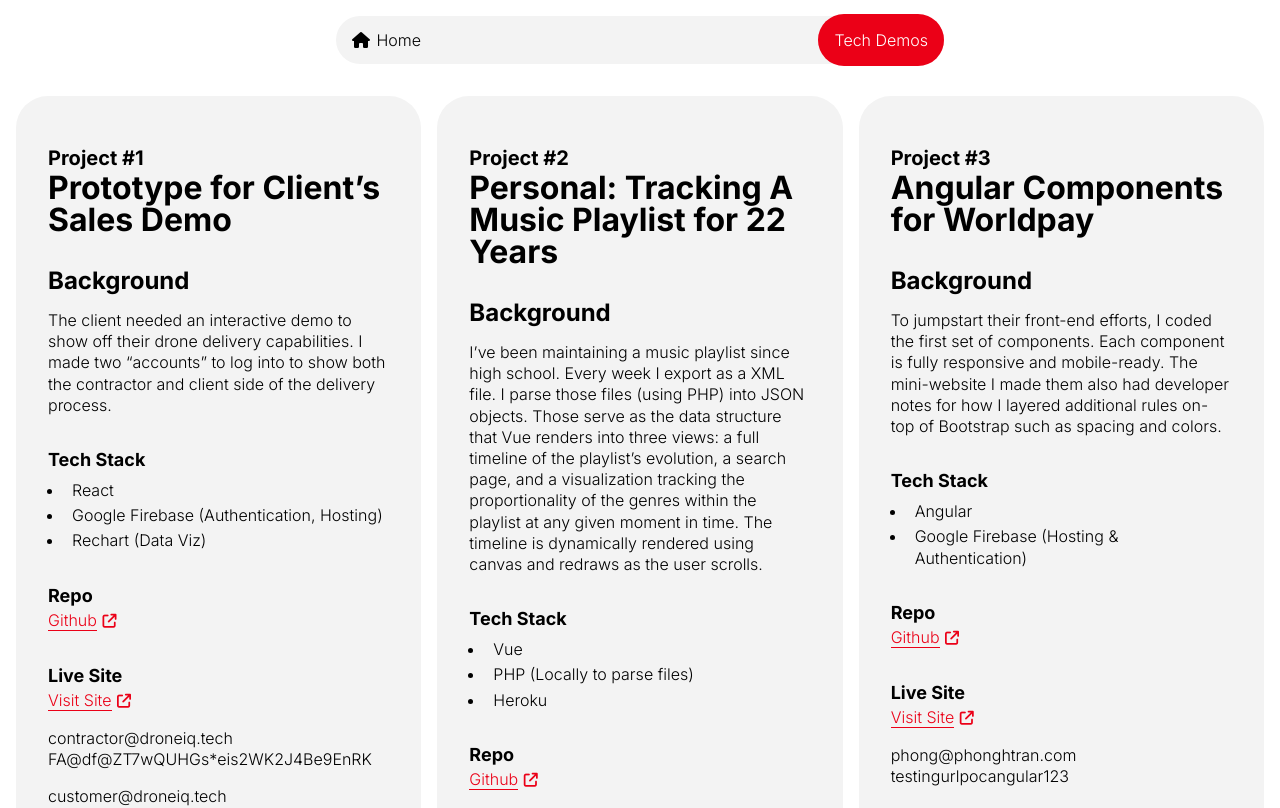
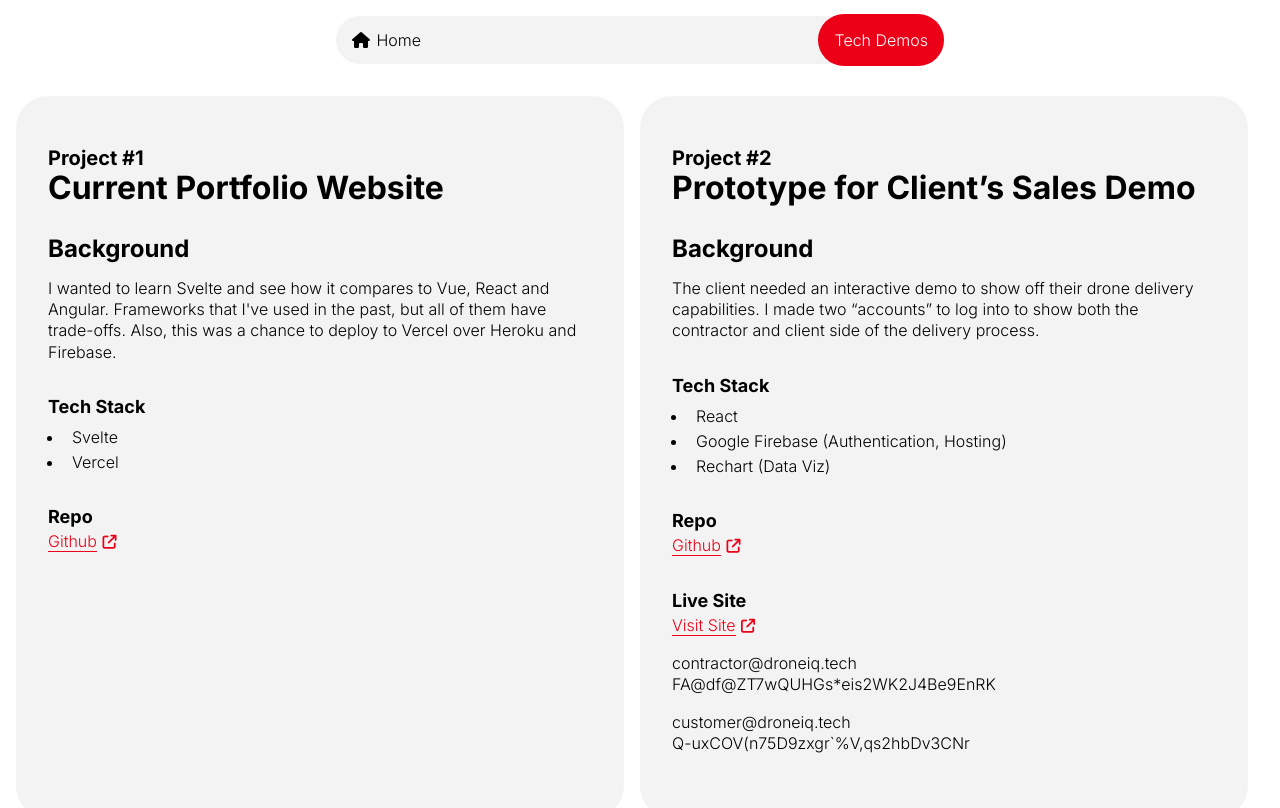
Before and after one commit to phonghtran/portfolio_v11, a SvelteKit app: page /techdemos in a window 1280 px wide. Shown: the top 808 px of the page. Built offline with nearby package versions, Linux system fonts and the light colour scheme.

Commit message:
adding this as tech demo

```diff
--- a/src/lib/contentBlock/introTechDemos.svelte
+++ b/src/lib/contentBlock/introTechDemos.svelte
@@ -55,7 +55,7 @@
 		display: flex;
 
 		justify-content: flex-start;
-		margin-bottom: 1rem;
+		margin-bottom: 0.5rem;
 		padding: 1rem;
 	}
 
--- a/src/routes/techdemos/+page.svelte
+++ b/src/routes/techdemos/+page.svelte
@@ -3,10 +3,48 @@
 </script>
 
 <NavTechDemo />
-
+<div class="wrapper">
 	<div class="containerFlex">
 		<div class="project">
 			<h4>Project #1</h4>
+			<h2>Current Portfolio Website</h2>
+			<h3>Background</h3>
+
+			<p>
+				I wanted to learn Svelte and see how it compares to Vue, React and Angular. Frameworks that
+				I've used in the past, but all of them have trade-offs. Also, this was a chance to deploy to
+				Vercel over Heroku and Firebase.
+			</p>
+			<div class="meta">
+				<div class="main">
+					<h5>Tech Stack</h5>
+					<ul>
+						<li>Svelte</li>
+						<li>Vercel</li>
+					</ul>
+				</div>
+				<div class="sidebar">
+					<h5>Repo</h5>
+
+					<a href="https://github.com/phonghtran/portfolio_v11" target="_blank">Github</a>
+					<i class="fa-solid fa-arrow-up-right-from-square"></i>
+				</div>
+			</div>
+			<!-- meta -->
+
+			<!-- <div class="galleryRow">
+				<div>
+					<img id="img3" src="../techStudies/drone1.png" alt="" />
+				</div>
+				<div><img id="img3" src="../techStudies/drone2.png" alt="" /></div>
+				<div><img id="img3" src="../techStudies/drone3.png" alt="" /></div>
+				<div><img id="img3" src="../techStudies/drone4.png" alt="" /></div>
+				<div><img id="img3" src="../techStudies/drone5.png" alt="" /></div>
+			</div> -->
+		</div>
+		<!-- project -->
+		<div class="project">
+			<h4>Project #2</h4>
 			<h2>Prototype for Client’s Sales Demo</h2>
 			<h3>Background</h3>
 
@@ -27,10 +65,12 @@
 				<div class="sidebar">
 					<h5>Repo</h5>
 
-				<a href="https://github.com/phonghtran/project-enroute-phonghtran">Github</a>
+					<a href="https://github.com/phonghtran/project-enroute-phonghtran" target="_blank"
+						>Github</a
+					>
 					<i class="fa-solid fa-arrow-up-right-from-square"></i>
 					<h5>Live Site</h5>
-				<a href="https://project-enroute-phonghtran.web.app">Visit Site </a>
+					<a href="https://project-enroute-phonghtran.web.app" target="_blank">Visit Site </a>
 					<i class="fa-solid fa-arrow-up-right-from-square"></i>
 
 					<p>
@@ -41,31 +81,24 @@
 				</div>
 			</div>
 			<!-- meta -->
-
-		<!-- <div class="galleryRow">
-				<div>
-					<img id="img3" src="../techStudies/drone1.png" alt="" />
-				</div>
-				<div><img id="img3" src="../techStudies/drone2.png" alt="" /></div>
-				<div><img id="img3" src="../techStudies/drone3.png" alt="" /></div>
-				<div><img id="img3" src="../techStudies/drone4.png" alt="" /></div>
-				<div><img id="img3" src="../techStudies/drone5.png" alt="" /></div>
-			</div> -->
 		</div>
 		<!-- project -->
+	</div>
+	<!-- containerMaxWidth -->
+	<div class="containerFlex">
 		<div class="project">
-		<h4>Project #2</h4>
+			<h4>Project #3</h4>
 			<h2>Personal: Tracking A Music Playlist for 22 Years</h2>
 
 			<h3>Background</h3>
 
 			<p>
-			I’ve been maintaining a music playlist since high school. Every week I export as a XML file. I
-			parse those files (using PHP) into JSON objects. Those serve as the data structure that Vue
-			renders into three views: a full timeline of the playlist’s evolution, a search page, and a
-			visualization tracking the proportionality of the genres within the playlist at any given
-			moment in time. The timeline is dynamically rendered using canvas and redraws as the user
-			scrolls.
+				I’ve been maintaining a music playlist since high school. Every week I export as a XML file.
+				I parse those files (using PHP) into JSON objects. Those serve as the data structure that
+				Vue renders into three views: a full timeline of the playlist’s evolution, a search page,
+				and a visualization tracking the proportionality of the genres within the playlist at any
+				given moment in time. The timeline is dynamically rendered using canvas and redraws as the
+				user scrolls.
 			</p>
 
 			<div class="meta">
@@ -80,11 +113,13 @@
 				<div>
 					<h5>Repo</h5>
 
-				<a href="https://github.com/phonghtran/Still-Good-Explorer">Github</a>
+					<a href="https://github.com/phonghtran/Still-Good-Explorer" target="_blank">Github</a>
 					<i class="fa-solid fa-arrow-up-right-from-square"></i>
 
 					<h5>Live Site</h5>
-				<a href="https://still-good-explorer.herokuapp.com/playlists">Visit Site </a>
+					<a href="https://still-good-explorer.herokuapp.com/playlists" target="_blank"
+						>Visit Site
+					</a>
 					<i class="fa-solid fa-arrow-up-right-from-square"></i>
 				</div>
 			</div>
@@ -92,7 +127,7 @@
 		</div>
 		<!-- project -->
 		<div class="project">
-		<h4>Project #3</h4>
+			<h4>Project #4</h4>
 			<h2>Angular Components for Worldpay</h2>
 
 			<h3>Background</h3>
@@ -114,14 +149,12 @@
 				<div>
 					<h5>Repo</h5>
 
-				<a
-					href="https://github.com/phonghtran/catalyst_angular_firebase_frontend
-"
+					<a href="https://github.com/phonghtran/catalyst_angular_firebase_frontend" target="_blank"
 						>Github
 					</a> <i class="fa-solid fa-arrow-up-right-from-square"></i>
 
 					<h5>Live Site</h5>
-				<a href="https://designit-angular8frontendboots.web.app">Visit Site </a>
+					<a href="https://designit-angular8frontendboots.web.app" target="_blank">Visit Site </a>
 					<i class="fa-solid fa-arrow-up-right-from-square"></i>
 
 					<p>
@@ -134,6 +167,8 @@
 		<!-- project -->
 	</div>
 	<!-- containerMaxWidth -->
+</div>
+<!-- wrapper -->
 <div class="imageGrid">
 	<h4 id="headline1" class="headline">Client’s Sales Demo</h4>
 
@@ -158,9 +193,6 @@
 
 <!-- imageGrid -->
 <style>
-	h1 {
-		text-align: center;
-	}
 	.containerFlex {
 		margin: 2rem 1rem;
 	}
@@ -173,21 +205,10 @@
 		overflow-wrap: break-word;
 		padding: 3rem 2rem;
 	}
-	.meta {
-		/* display: flex; */
-	}
 
 	.meta div {
 		flex: 1;
 		overflow-wrap: break-word;
-	}
-
-	.galleryRow {
-		display: flex;
-	}
-
-	.galleryRow div {
-		flex: 1;
 	}
 
 	img {
@@ -215,20 +236,28 @@
 	}
 
 	@media (min-width: 1200px) {
+		.wrapper {
+			text-align: center;
+			width: 100%;
+		}
 		.containerFlex {
 			display: flex;
-			text-align: left;
+
 			gap: 1rem;
+			margin: 0 auto;
+			max-width: 78rem;
 		}
 
 		.project {
 			margin: 0 0 2rem;
 			max-width: auto;
+			text-align: left;
 		}
 		.imageGrid .headline {
 			display: block;
 		}
-
+	}
+	@media (min-width: 600px) {
 		#headline1 {
 			grid-column: col-start 1 / span 12;
 			grid-row: 1;
--- a/src/stores.js
+++ b/src/stores.js
@@ -34,20 +34,22 @@ export const caseStudies = [
 export const techDemos = [
     {
         id: 1,
-        name: 'Sales Prototype',
-        desc: 'React & Firebase',
-        img: "../thumbnails/fis.png"
+        name: 'Current Portfolio',
+        desc: 'Svelte & Vercel'
     },
     {
         id: 2,
-        name: 'Music Tracker',
-        desc: 'Vue & Php',
-        img: "../thumbnails/fis.png"
+        name: 'Sales Prototype',
+        desc: 'React & Firebase'
     },
     {
         id: 3,
+        name: 'Music Tracker',
+        desc: 'Vue & Php'
+    },
+    {
+        id: 4,
         name: 'Worldpay UI Components',
-        desc: 'Angular & Firebase',
-        img: "../thumbnails/fis.png"
+        desc: 'Angular & Firebase'
     }
 ]
```
Lines whose indentation alone changed are shown as unchanged.
